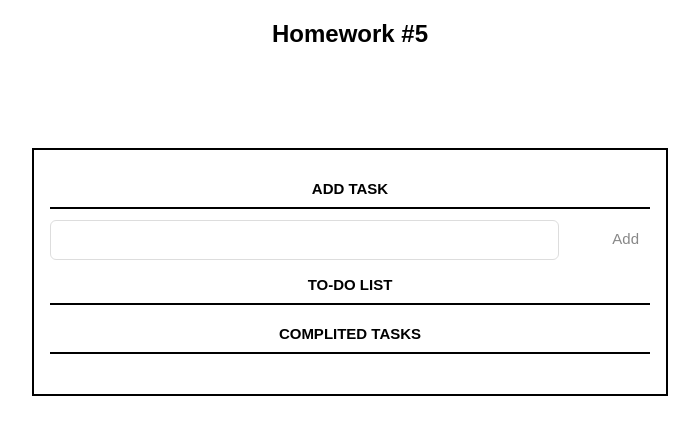
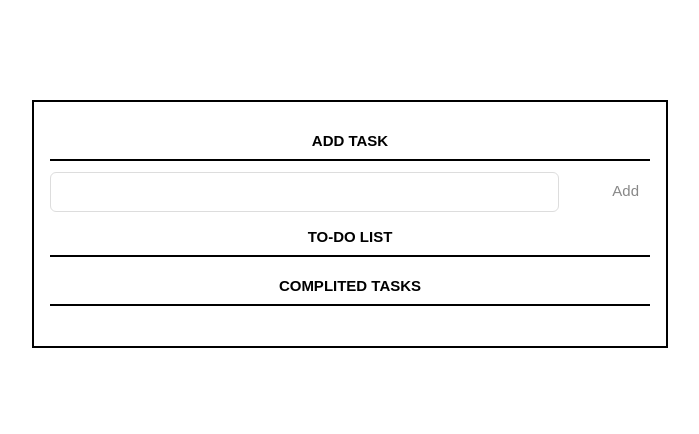
Before and after one commit to ConstantinRusenko/To-do-list, a plain HTML site: page index.html in a window 1280 px wide. Shown: the whole page, without its empty margins (290-989 px from the left). Drawn offline with Linux system fonts and the light colour scheme.

Commit message:
Update index.html

```diff
--- a/index.html
+++ b/index.html
@@ -7,7 +7,6 @@
     <link rel="stylesheet" href="main.css">
 </head>
 <body>
-<h2>Homework #5</h2>
 <div id="root">
     <div class="container">
         <h3>Add task</h3>
```
